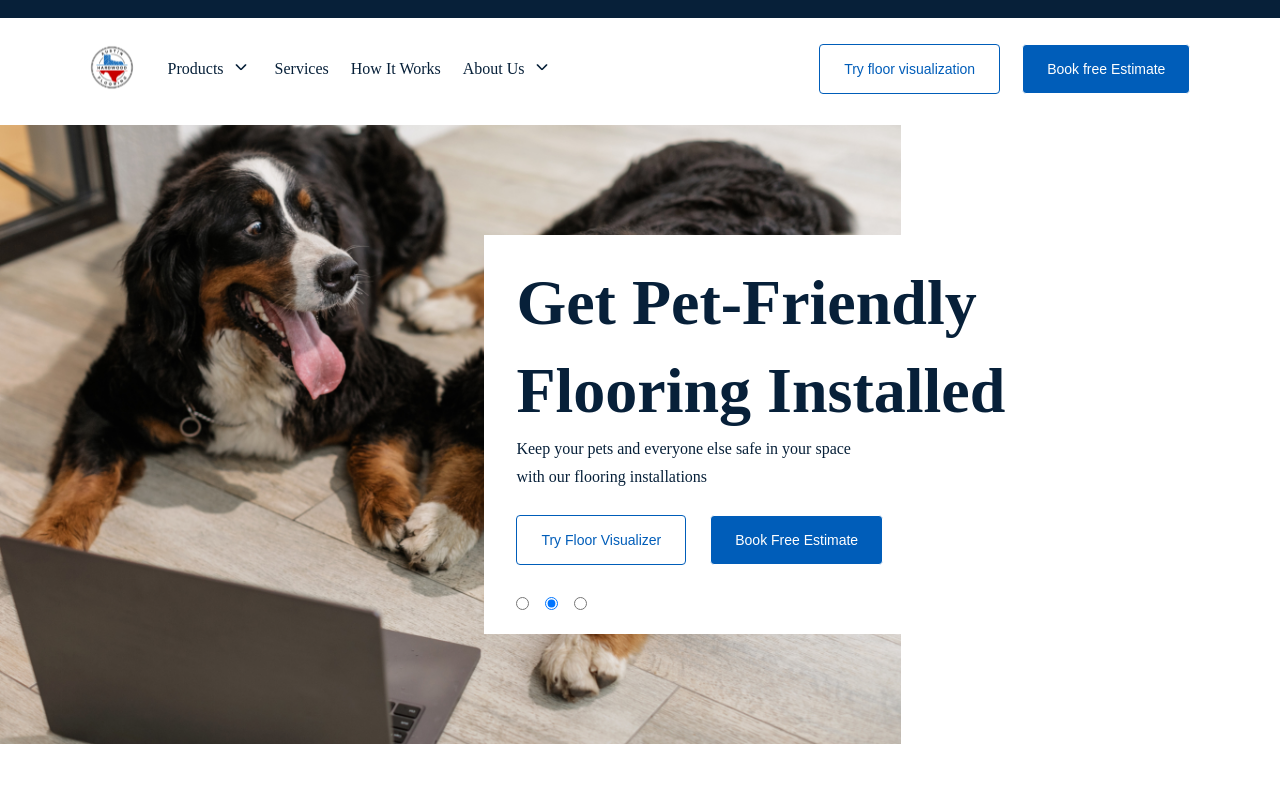
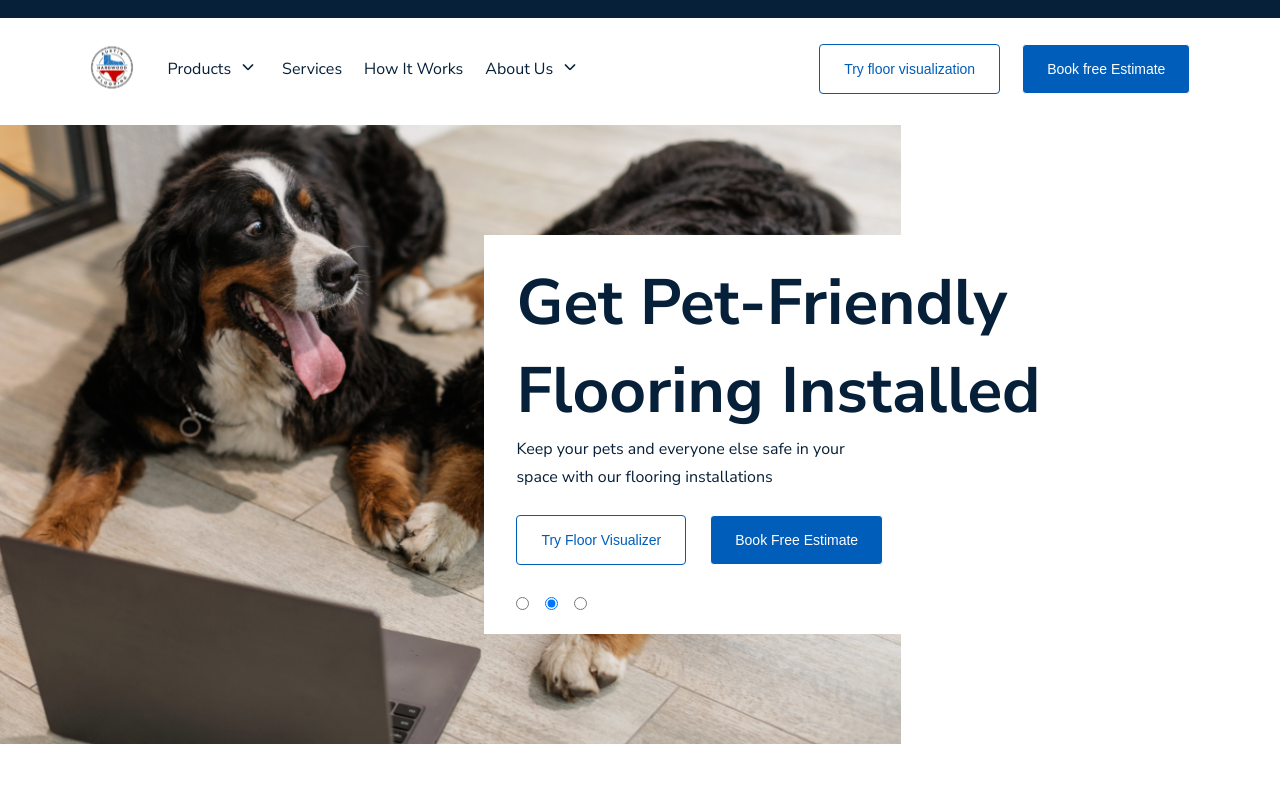
Before and after one commit to EmmanuelAkigbogun/Flooring, a React (Vite) app in the folder phobia/: page / in a window 1280 px wide. Shown: the top 800 px of the page. Built offline with nearby package versions, Linux system fonts and the light colour scheme.

Commit message:
Update style.css

```diff
--- a/phobia/src/style.css
+++ b/phobia/src/style.css
@@ -1,3 +1,6 @@
+
+@import url('https://fonts.googleapis.com/css2?family=Nunito+Sans:ital,opsz,wght@0,6..12,200..1000;1,6..12,200..1000&display=swap');
+
 /*general*/
 * {
   margin: 0;
```
